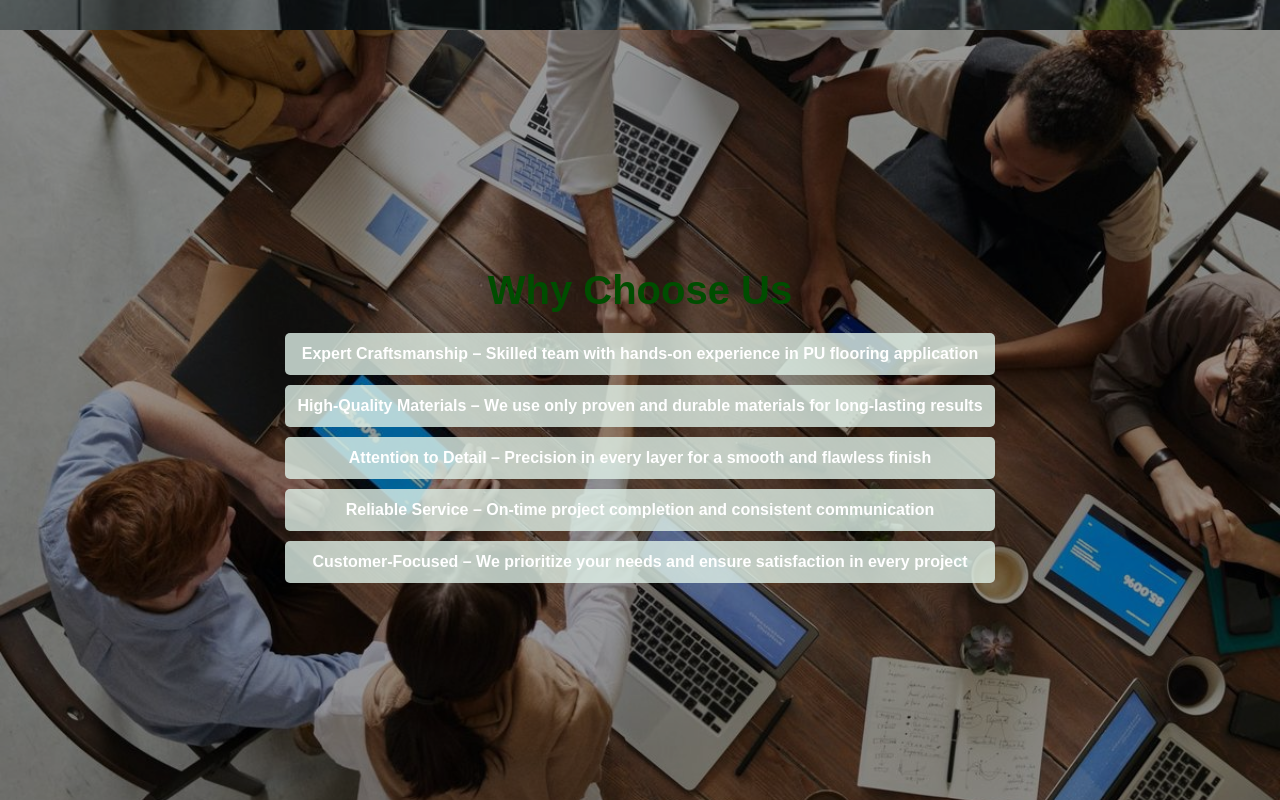
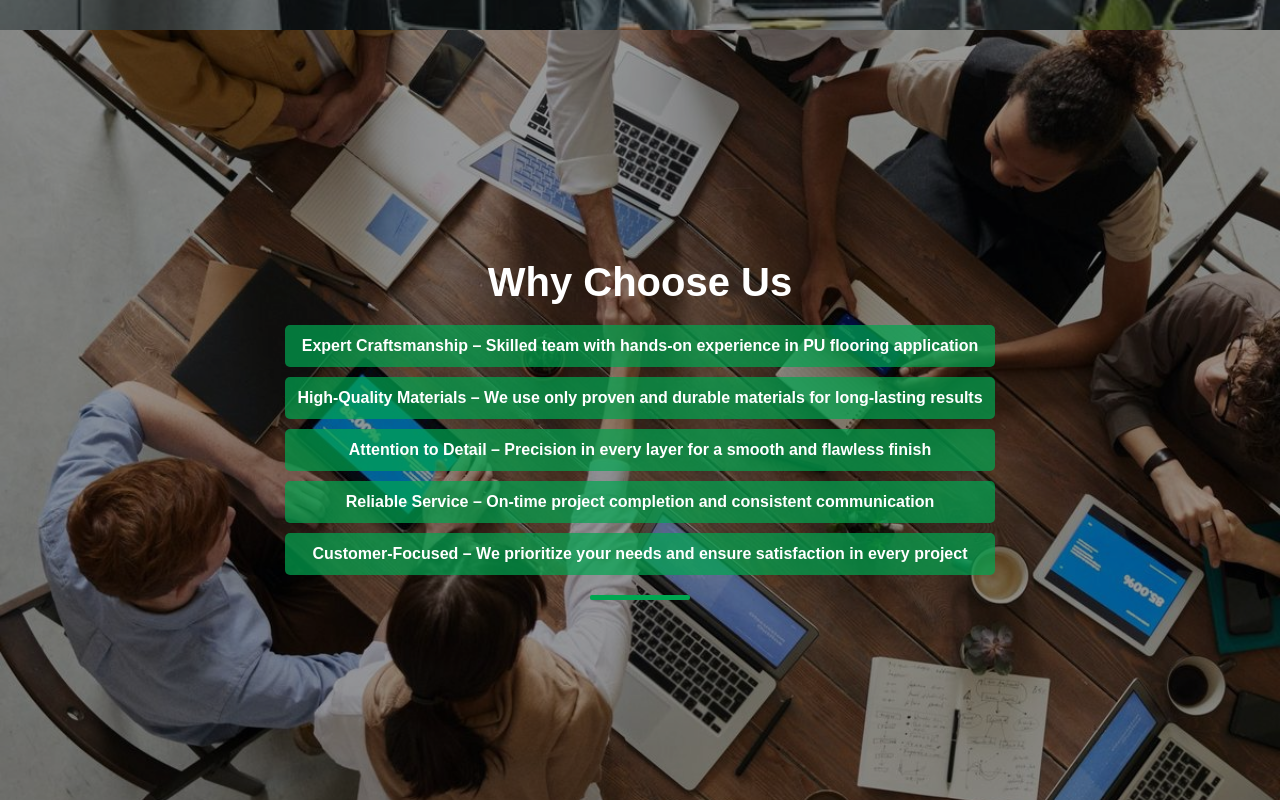
Before and after one commit to rccpusolutions/RCC-PU-Solutions, a plain HTML site: page about.html in a window 1280 px wide. Shown: the part 1650-2450 px from the top of the page. Drawn offline with Linux system fonts and the light colour scheme.

Commit message:
Update style.css

```diff
--- a/style.css
+++ b/style.css
@@ -102,7 +102,6 @@ nav a:hover {
 .hero-section.company-bg .hero-content {
     position: relative;
     z-index: 1;
-    color: white;
 }
 
 /* MISSION & VISION */
@@ -126,7 +125,6 @@ nav a:hover {
 .hero-section.mission-bg .hero-content {
     position: relative;
     z-index: 1;
-    color: white;
 }
 
 /* WHY CHOOSE US */
@@ -150,24 +148,29 @@ nav a:hover {
 .hero-section.chooseus-bg .hero-content {
     position: relative;
     z-index: 1;
-    color: white;
 }
 
-/* HERO CONTENT */
+/* HERO CONTENT COMMON */
 .hero-section .hero-content {
     max-width: 900px;
+    color: white; /* white text */
+    font-weight: bold; /* bold text */
+    text-align: center;
 }
 
 .hero-section h1 {
     font-size: 40px;
     margin-bottom: 20px;
-    color: #004d00;
+    color: white; /* white headings */
+    font-weight: bold;
 }
 
 .hero-section p {
     font-size: 20px;
     line-height: 1.6;
     margin-bottom: 20px;
+    color: white; /* white paragraphs */
+    font-weight: bold;
 }
 
 .hero-section ul {
@@ -176,11 +179,23 @@ nav a:hover {
 }
 
 .hero-section ul li {
-    background-color: rgba(224,242,233,0.8);
+    background-color: rgba(0,166,81,0.7); /* semi-transparent green */
     margin: 10px 0;
     padding: 12px;
     border-radius: 5px;
     font-weight: bold;
+    color: white;
+}
+
+/* GREEN BAR UNDER "Why Choose Us" */
+.hero-section.chooseus-bg .hero-content::after {
+    content: "";
+    display: block;
+    width: 100px; /* width of the bar */
+    height: 5px;  /* thickness */
+    background-color: #00a651; /* green color */
+    margin: 20px auto 0 auto; /* center below content */
+    border-radius: 2px;
 }
 
 /* FOOTER */
```
